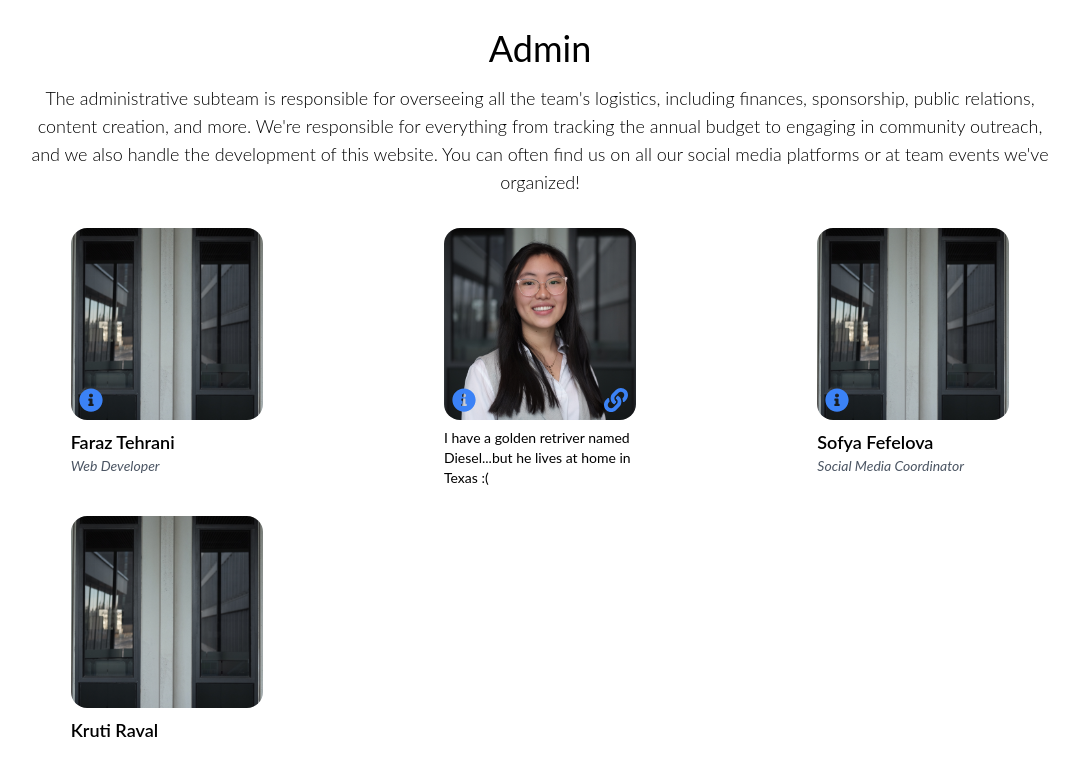
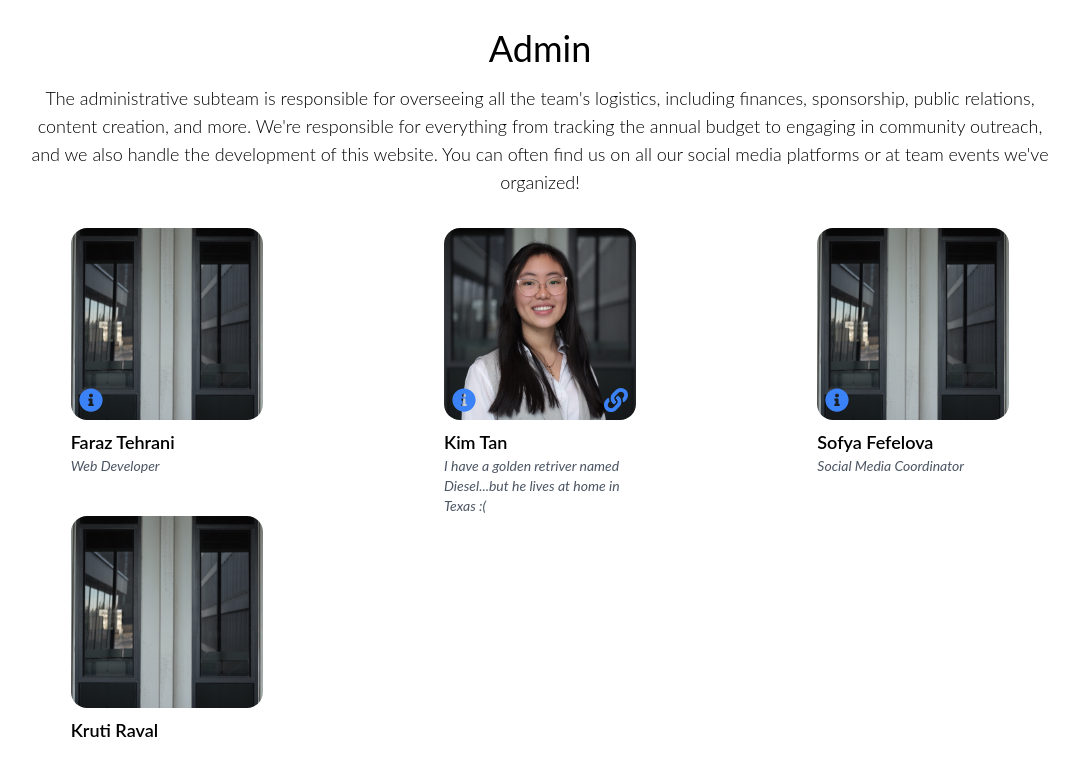
Before and after one commit to BEARUBC/website, a Next.js app: page /teams in a window 1280 px wide. Both pictures are taken after a click on the button 563 px from the left and 1604 px from the top of the page. Shown: the part 1204-1980 px from the top of the page, without its empty margins (100-1179 px from the left). Built offline with nearby package versions, Linux system fonts and the light colour scheme; a web font is replaced by a local one.

Commit message:
Update member card

```diff
--- a/src/app/components/Member.tsx
+++ b/src/app/components/Member.tsx
@@ -49,13 +49,11 @@ const Member: React.FC<MemberProps> = ({ imageSrc, name, description, link, bio
       </div>
 
       {/* Display name or bio text */}
+      <h2 className="text-md md:text-lg font-semibold">{name}</h2>
       {showBio && bio ? (
-        <p className="text-xs md:text-sm">{bio}</p>
+        <p className="text-xs md:text-sm text-gray-600 italic">{bio}</p>
       ) : (
-        <>
-          <h2 className="text-md md:text-lg font-semibold">{name}</h2>
-          {description && <p className="text-xs md:text-sm text-gray-600 italic">{description}</p>}
-        </>
+        description && <p className="text-xs md:text-sm text-gray-600 italic">{description}</p>
       )}
     </div>
   );
```
